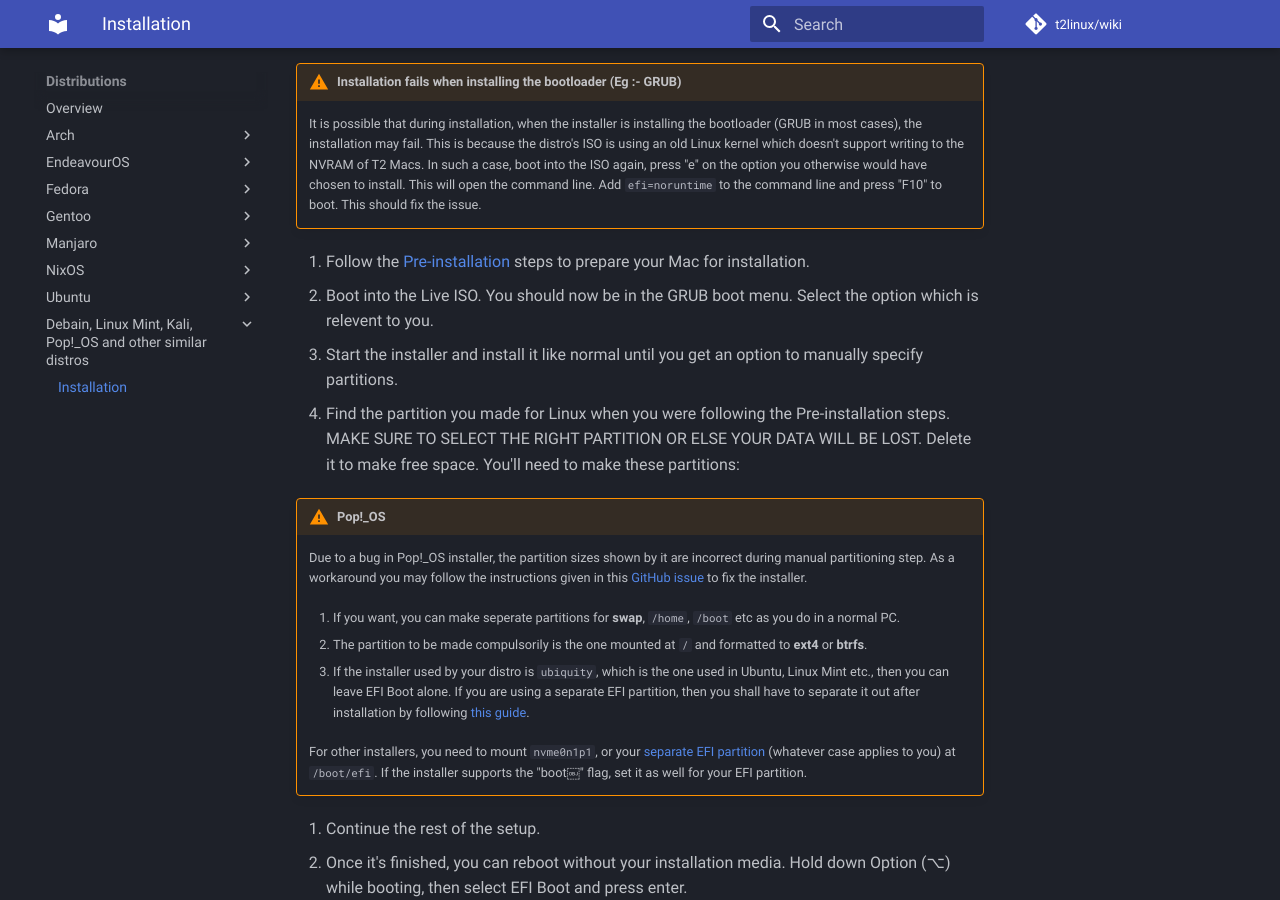
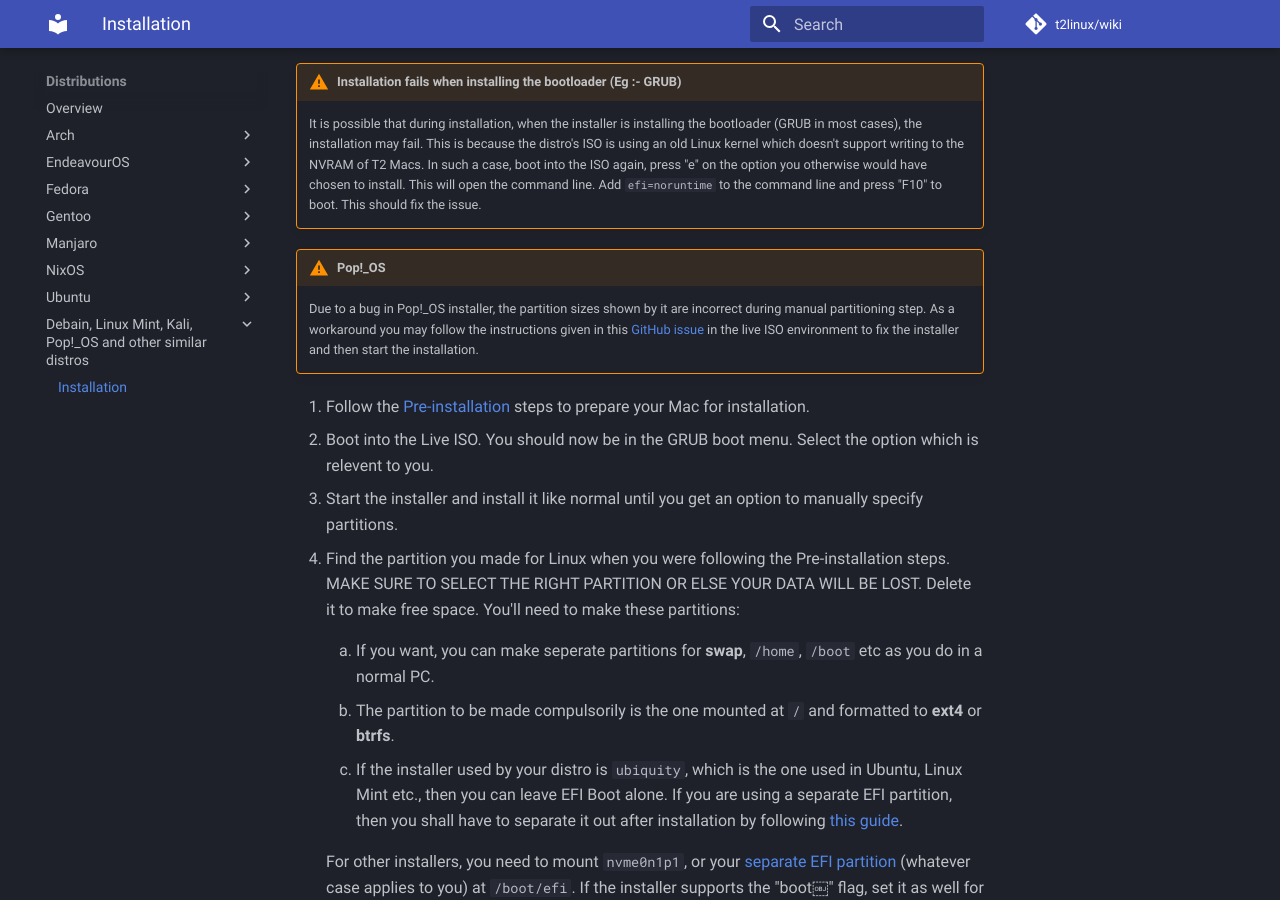
Before and after one commit to t2linux/wiki, an MkDocs documentation site: the page built from docs/distributions/debian/installation.md, in a window 1280 px wide and 900 px high, scrolled down 821 px. Built offline with MkDocs 1.6.1 and Material for MkDocs 9.7.7, drawn with Linux system fonts in a browser that asks for light colours; comment, search, counter and statistics services are not loaded.

```diff
--- a/docs/distributions/debian/installation.md
+++ b/docs/distributions/debian/installation.md
@@ -22,13 +22,13 @@ Some popular distros include :-
 !!! Warning "Installation fails when installing the bootloader (Eg :- GRUB)"
     It is possible that during installation, when the installer is installing the bootloader (GRUB in most cases), the installation may fail. This is because the distro's ISO is using an old Linux kernel which doesn't support writing to the NVRAM of T2 Macs. In such a case, boot into the ISO again, press "e" on the option you otherwise would have chosen to install. This will open the command line. Add `efi=noruntime` to the command line and press "F10" to boot. This should fix the issue.
 
+!!! Warning "Pop!_OS"
+    Due to a bug in Pop!_OS installer, the partition sizes shown by it are incorrect during manual partitioning step. As a workaround you may follow the instructions given in this [GitHub issue](https://github.com/elementary/installer/issues/620) in the live ISO environment to fix the installer and then start the installation.
+
 1. Follow the [Pre-installation](https://wiki.t2linux.org/guides/preinstall) steps to prepare your Mac for installation.
 2. Boot into the Live ISO. You should now be in the GRUB boot menu. Select the option which is relevent to you.
 3. Start the installer and install it like normal until you get an option to manually specify partitions.
 4. Find the partition you made for Linux when you were following the Pre-installation steps. MAKE SURE TO SELECT THE RIGHT PARTITION OR ELSE YOUR DATA WILL BE LOST. Delete it to make free space. You'll need to make these partitions:
-
-!!! Warning "Pop!_OS"
-    Due to a bug in Pop!_OS installer, the partition sizes shown by it are incorrect during manual partitioning step. As a workaround you may follow the instructions given in this [GitHub issue](https://github.com/elementary/installer/issues/620) to fix the installer.
 
     1. If you want, you can make seperate partitions for **swap**, `/home`, `/boot` etc as you do in a normal PC.
 
```
